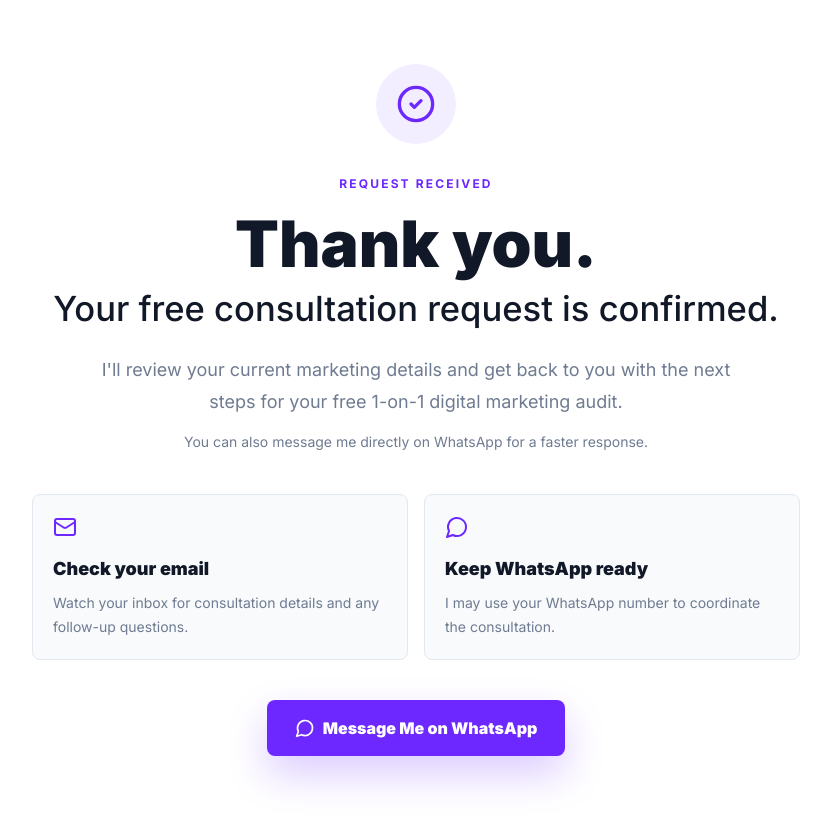
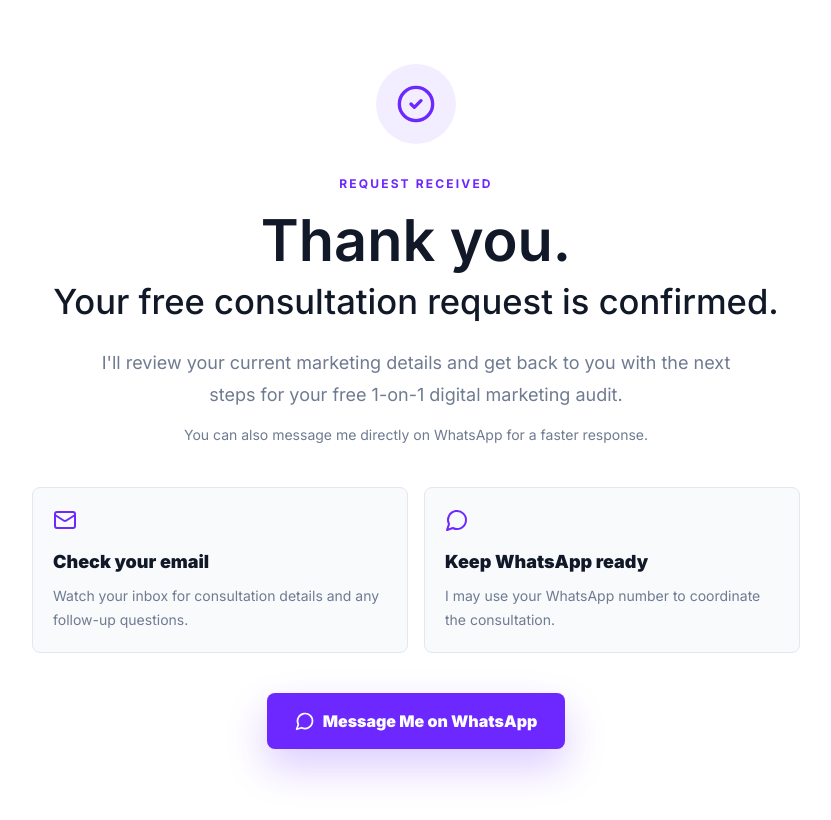
Before and after one commit to leosubrat/free-consultation-landing-page, a Next.js app: page /thank-you in a window 1280 px wide. Shown: the whole page, without its empty margins (224-1055 px from the left). Built offline with nearby package versions, Linux system fonts and the light colour scheme; a web font is replaced by a local one.

Commit message:
Refine thank you heading weight and size for better visual balance

```diff
--- a/app/thank-you/page.tsx
+++ b/app/thank-you/page.tsx
@@ -17,7 +17,7 @@
           </div>
           <p className="eyebrow mb-4">Request received</p>
           <h1 className="mx-auto flex max-w-[46rem] flex-col items-center gap-2 text-center text-ink">
-            <span className="block text-[clamp(2.25rem,5vw,4.25rem)] font-black leading-[1.12]">
+            <span className="block text-[clamp(2.1rem,4.5vw,3.75rem)] font-semibold leading-[1.12]">
               Thank you.
             </span>
             <span className="block max-w-[58rem] text-[clamp(1.55rem,2.7vw,2.45rem)] font-medium leading-[1.22] lg:whitespace-nowrap">
```
